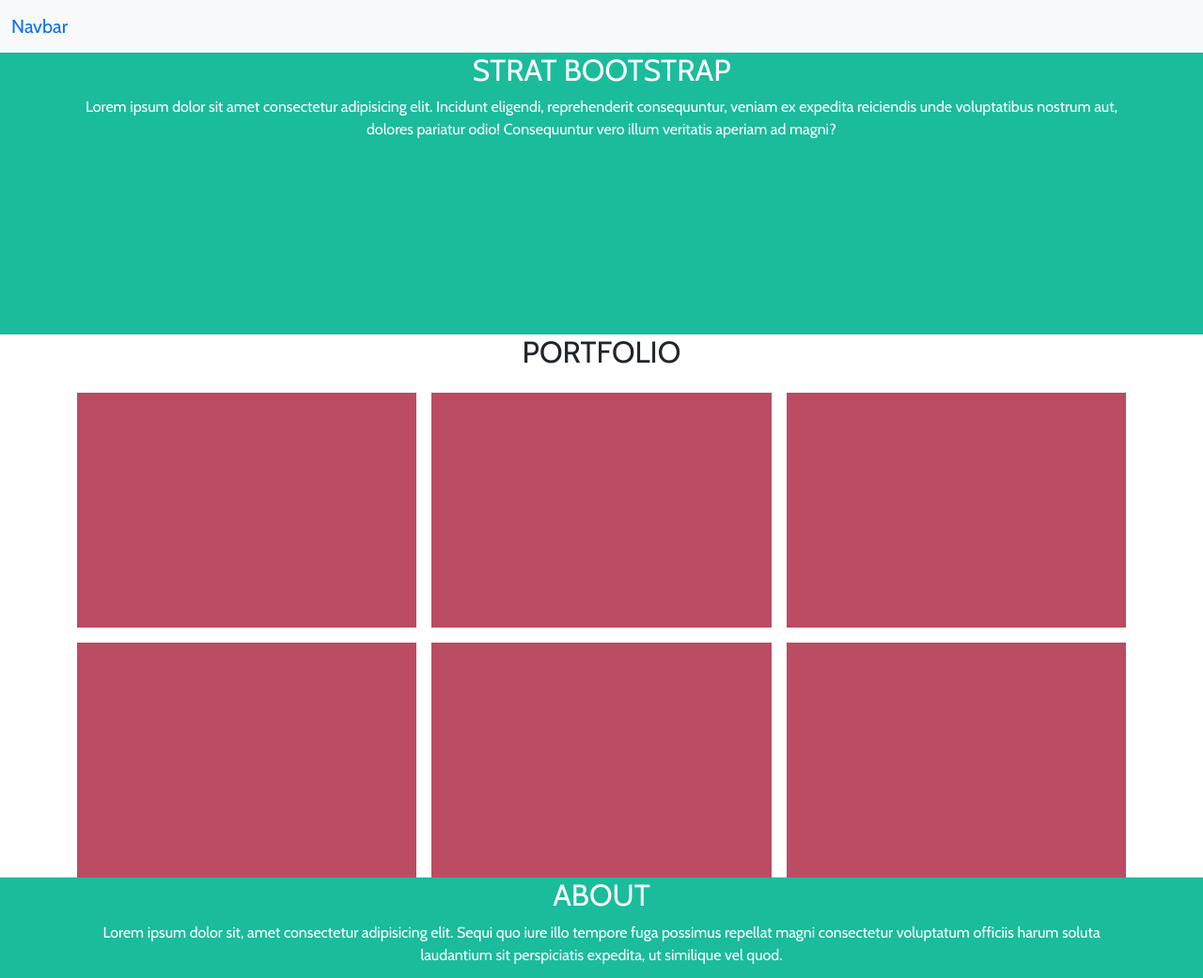
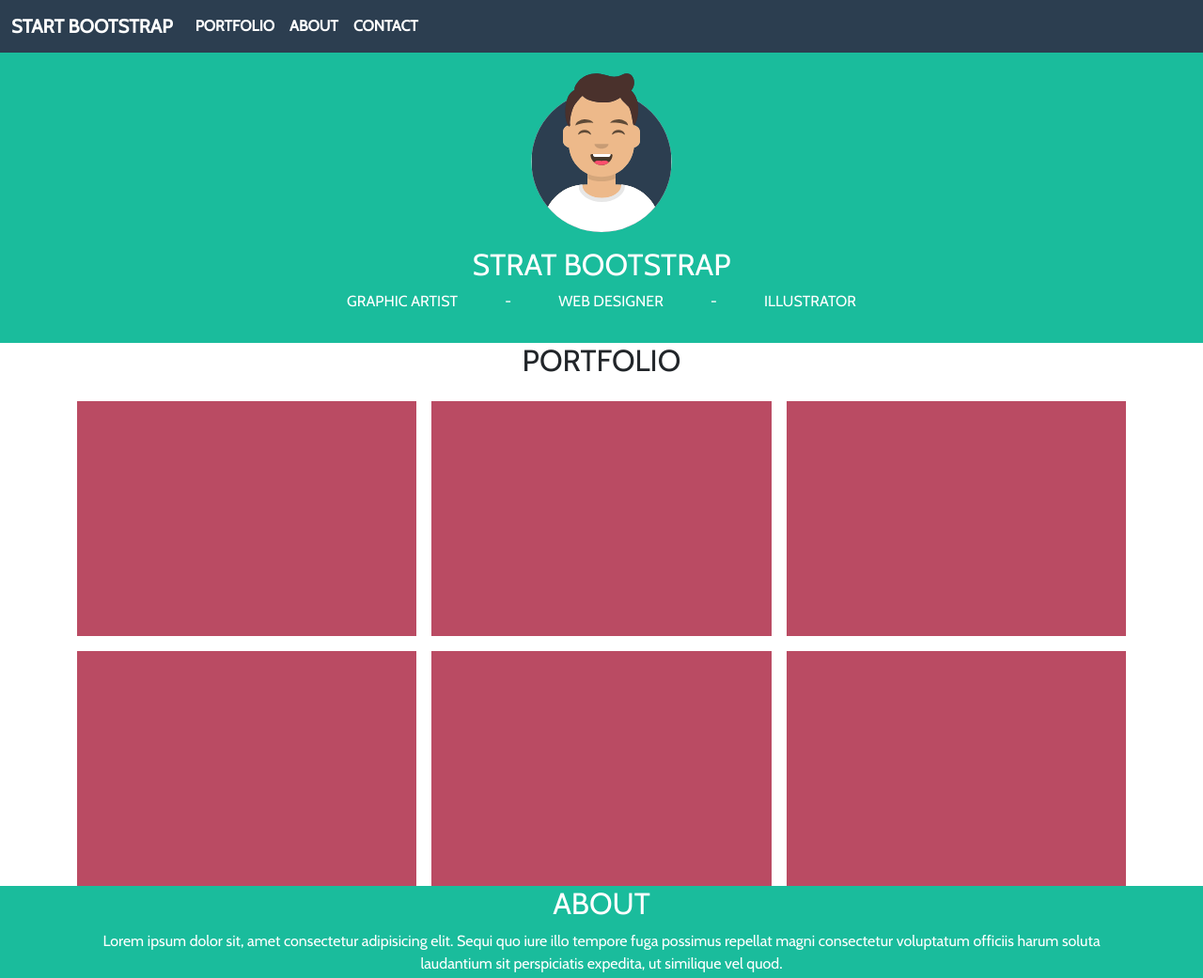
Before and after one commit to ManuelBravaccini/html-css-bootstrap-freelancer, a plain HTML site: page index.html in a window 1280 px wide. Shown: the top 1041 px of the page at 94% size. Drawn offline with nearby package versions, Linux system fonts and the light colour scheme.

Commit message:
Completetd section start

```diff
--- a/css/style.css
+++ b/css/style.css
@@ -4,9 +4,18 @@
 
 /*Header*/
 
+header>nav {
+    background-color: #2c3e50;
+}
+
+.navbar-brand,
+#navbarSupportedContent a {
+    color: white;
+    font-weight: bold;
+}
+
 #start {
     background-color: #1abc9c;
-    height: 300px;
     color: white;
 }
 
--- a/index.html
+++ b/index.html
@@ -12,50 +12,42 @@
 </head>
 <body>
     <header>
-        <nav class="navbar navbar-expand-lg bg-light">
+        <nav class="navbar navbar-expand-lg">
             <div class="container-fluid">
-              <a class="navbar-brand" href="#">Navbar</a>
+              <a class="navbar-brand" href="#">START BOOTSTRAP</a>
               <button class="navbar-toggler" type="button" data-bs-toggle="collapse" data-bs-target="#navbarSupportedContent" aria-controls="navbarSupportedContent" aria-expanded="false" aria-label="Toggle navigation">
                 <span class="navbar-toggler-icon"></span>
               </button>
-              <div class="collapse navbar-coll apse" id="navbarSupportedContent">
+              <div class="collapse navbar-collapse" id="navbarSupportedContent">
                 <ul class="navbar-nav me-auto mb-2 mb-lg-0">
                   <li class="nav-item">
-                    <a class="nav-link active" aria-current="page" href="#">Home</a>
+                    <a class="nav-link active" aria-current="page" href="#">PORTFOLIO</a>
                   </li>
                   <li class="nav-item">
-                    <a class="nav-link" href="#">Link</a>
-                  </li>
-                  <li class="nav-item dropdown">
-                    <a class="nav-link dropdown-toggle" href="#" role="button" data-bs-toggle="dropdown" aria-expanded="false">
-                      Dropdown
-                    </a>
-                    <ul class="dropdown-menu">
-                      <li><a class="dropdown-item" href="#">Action</a></li>
-                      <li><a class="dropdown-item" href="#">Another action</a></li>
-                      <li><hr class="dropdown-divider"></li>
-                      <li><a class="dropdown-item" href="#">Something else here</a></li>
-                    </ul>
+                    <a class="nav-link" href="#">ABOUT</a>
                   </li>
                   <li class="nav-item">
-                    <a class="nav-link disabled">Disabled</a>
+                    <a class="nav-link" href="#">CONTACT</a>
                   </li>
                 </ul>
-                <form class="d-flex" role="search">
-                  <input class="form-control me-2" type="search" placeholder="Search" aria-label="Search">
-                  <button class="btn btn-outline-success" type="submit">Search</button>
-                </form>
               </div>
             </div>
           </nav>
         <section id="start">
-            <div class="container text-center">
+            <div class="container p-3">
                 <div class="row">
-                    <div class="col-12">
+                    <figure class="col-6 col-md-2 offset-3 offset-md-5">
+                        <img src="img/avatar.svg" alt="Avatar" class="img">
+                    </figure>
+                    <div class="col-12 text-center">
                         <h2>STRAT BOOTSTRAP</h2>
-                        <p>
-                            Lorem ipsum dolor sit amet consectetur adipisicing elit. Incidunt eligendi, reprehenderit consequuntur, veniam ex expedita reiciendis unde voluptatibus nostrum aut, dolores pariatur odio! Consequuntur vero illum veritatis aperiam ad magni?
-                        </p>
+                    </div>
+                    <div class="d-flex justify-content-between col-12 col-md-6 offset-md-3">
+                        <p>GRAPHIC ARTIST</p>
+                        <span>-</span>
+                        <p>WEB DESIGNER</p>
+                        <span>-</span>
+                        <p>ILLUSTRATOR</p>
                     </div>
                 </div>
             </div>
```
